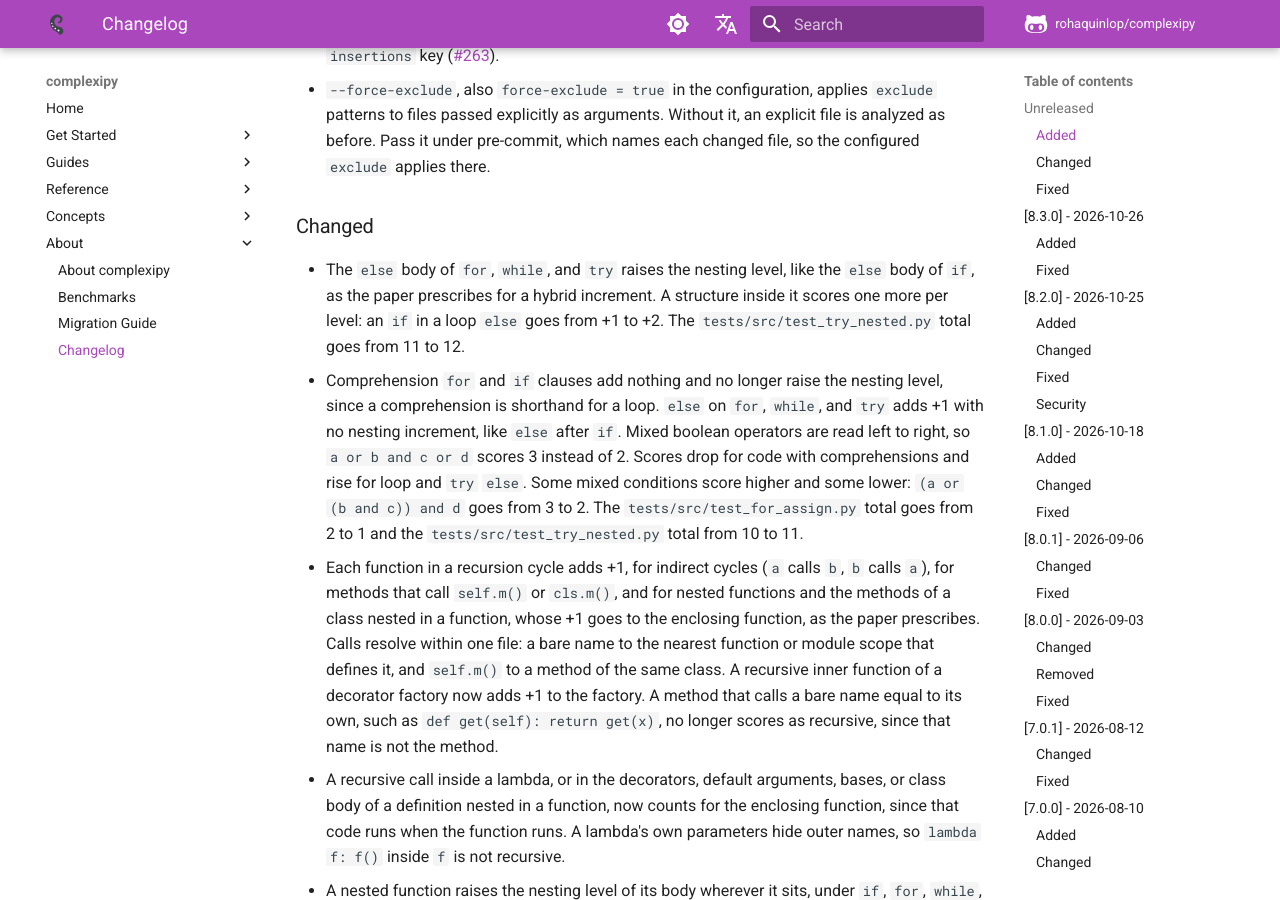
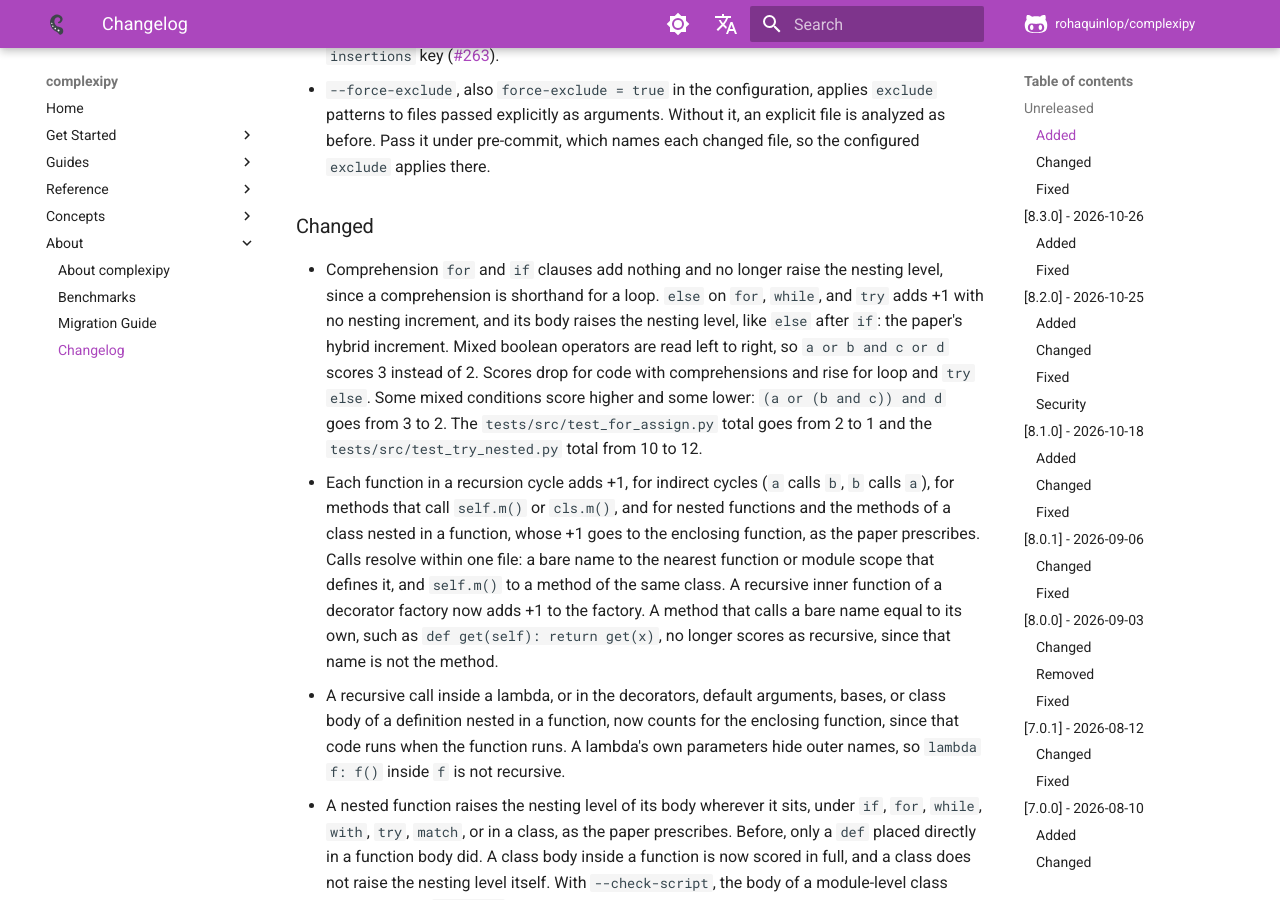
Before and after one commit to rohaquinlop/complexipy, an MkDocs documentation site: the page built from docs/changelog.md, in a window 1280 px wide and 900 px high, scrolled down 1302 px. Built offline with MkDocs 1.6.1 and Material for MkDocs 9.7.7, drawn with Linux system fonts in a browser that asks for light colours; comment, search, counter and statistics services are not loaded.

Commit message:
docs(changelog): merge the loop and try else entries into one

```diff
--- a/CHANGELOG.md
+++ b/CHANGELOG.md
@@ -61,20 +61,16 @@
 
 ### Changed
 
-- The `else` body of `for`, `while`, and `try` raises the nesting level,
-  like the `else` body of `if`, as the paper prescribes for a hybrid
-  increment. A structure inside it scores one more per level: an `if` in a
-  loop `else` goes from +1 to +2. The `tests/src/test_try_nested.py` total
-  goes from 11 to 12.
 - Comprehension `for` and `if` clauses add nothing and no longer raise the
   nesting level, since a comprehension is shorthand for a loop. `else` on
-  `for`, `while`, and `try` adds +1 with no nesting increment, like `else`
-  after `if`. Mixed boolean operators are read left to right, so
+  `for`, `while`, and `try` adds +1 with no nesting increment, and its body
+  raises the nesting level, like `else` after `if`: the paper's hybrid
+  increment. Mixed boolean operators are read left to right, so
   `a or b and c or d` scores 3 instead of 2. Scores drop for code with
   comprehensions and rise for loop and `try` `else`. Some mixed conditions
   score higher and some lower: `(a or (b and c)) and d` goes from 3 to 2. The
   `tests/src/test_for_assign.py` total goes from 2 to 1 and the
-  `tests/src/test_try_nested.py` total from 10 to 11.
+  `tests/src/test_try_nested.py` total from 10 to 12.
 - Each function in a recursion cycle adds +1, for indirect cycles (`a` calls
   `b`, `b` calls `a`), for methods that call `self.m()` or `cls.m()`, and for
   nested functions and the methods of a class nested in a function, whose +1
```
Also changed, not shown: docs/es/changelog.md (+3 -7 lines).
